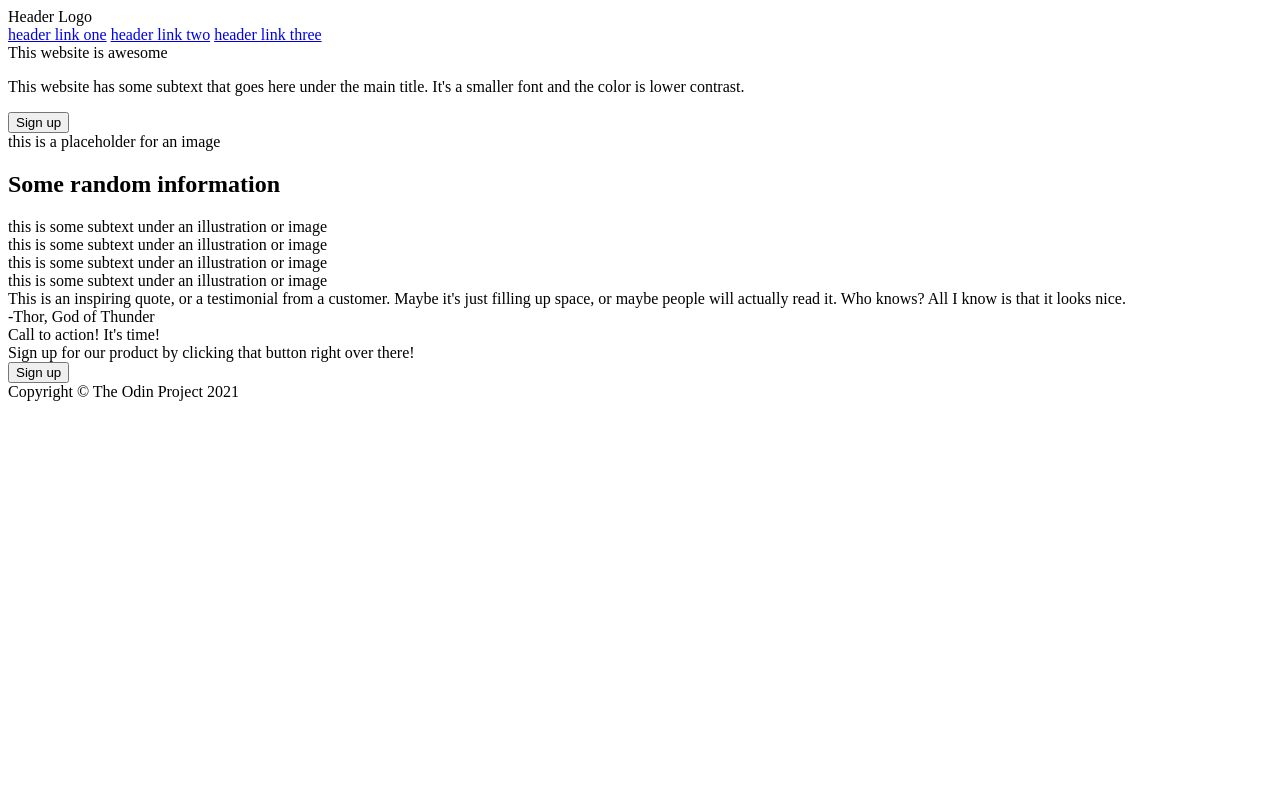
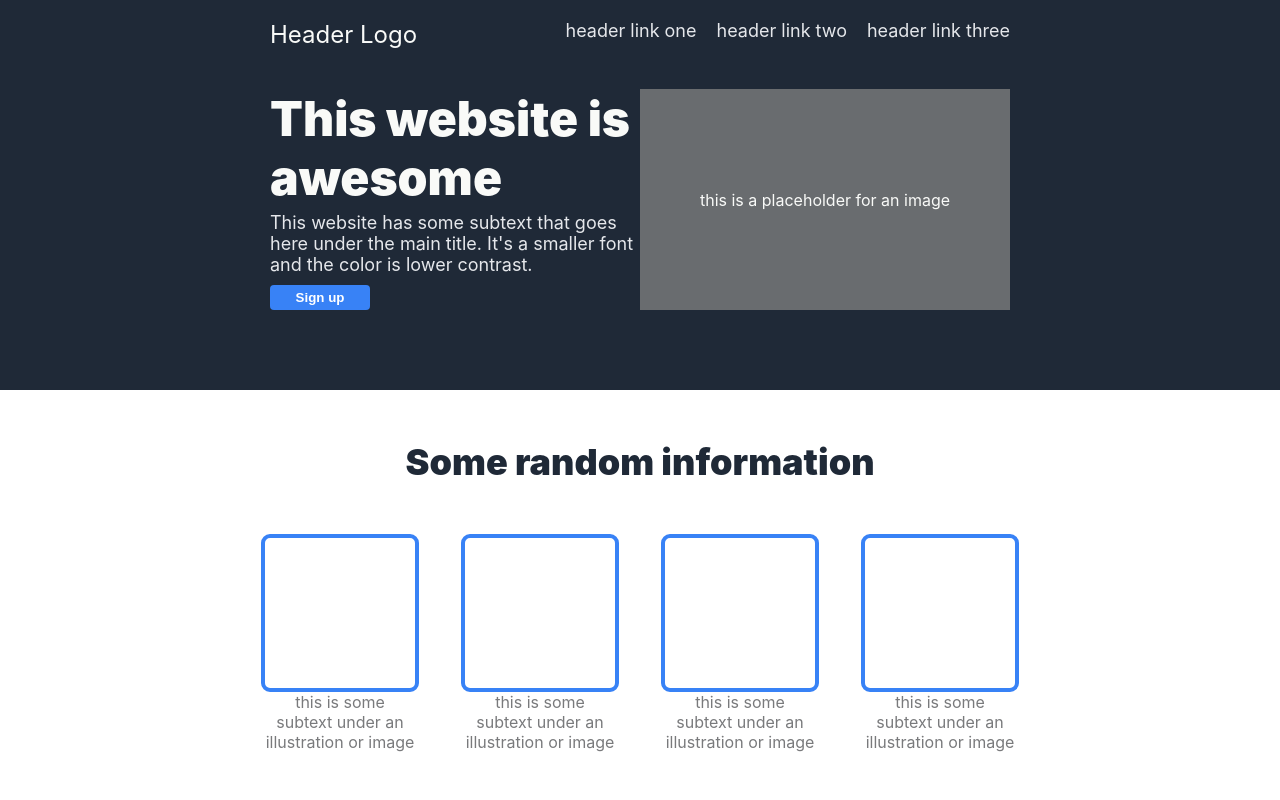
Before and after one commit to eleanorcamp/odin-landing, a plain HTML site: page index.html in a window 1280 px wide. Shown: the top 800 px of the page. Drawn offline with Linux system fonts and the light colour scheme.

Commit message:
Add CSS to 3/4 of page

```diff
--- a/index.html
+++ b/index.html
@@ -17,12 +17,14 @@
 
 
         <div class="header-wrapper">
-            <div class="title">This website is awesome</div>
-            <p>
-                This website has some subtext that goes here under the main title.
-                It's a smaller font and the color is lower contrast.
-            </p>
-            <button class="sign-up">Sign up</button>
+            <div class="text-half">
+                <div class="hero-text">This website is awesome</div>
+                <div class="hero-subtext">
+                    This website has some subtext that goes here under the main title.
+                    It's a smaller font and the color is lower contrast.
+                </div>
+                <button class="sign-up-button">Sign up</button>
+            </div>
             <div class="image-holder">
                 this is a placeholder for an image
             </div>
@@ -30,7 +32,7 @@
     </div>
 
     <div class="image-section">
-        <h2 class="section-header">Some random information</h2>
+        <div class="section-header">Some random information</div>
 
         <div class="card-wrapper">
             <div class="info">
@@ -66,8 +68,11 @@
 
     <div class="sign-up-section">
         <div class="sign-up-card">
-            <div class="sign-up-header">Call to action! It's time!</div>
-            <div class="sign-up-text">Sign up for our product by clicking that button right over there!</div>
+
+            <div class="card-text">
+                <div class="sign-up-header">Call to action! It's time!</div>
+                <div class="sign-up-text">Sign up for our product by clicking that button right over there!</div>
+            </div>
 
             <button class="button2">Sign up</button>
         </div>
--- a/styles.css
+++ b/styles.css
@@ -0,0 +1,179 @@
+body{
+  font-family: -apple-system, BlinkMacSystemFont, 'Segoe UI', Roboto, Oxygen, Ubuntu, Cantarell, 'Open Sans', 'Helvetica Neue', sans-serif;
+  margin: 0;
+  display: flex;
+  flex-direction: column;
+  /* align-items: center; */
+  justify-content: space-between;
+}
+
+.heading{
+    background-color: #1F2937;
+    color: #F9FAF8;
+    padding: 0px 250px;
+    padding-bottom: 60px;
+    margin-bottom: 50px;
+}
+
+.header-wrapper{
+    display: flex;
+    padding: 20px;
+    justify-content: space-between;
+}
+
+.hero-text{
+    font-size: 48px;
+    font-weight: 900;
+}
+
+.hero-subtext, a{
+    font-size: 18px;
+    color: #E5E7Eb;
+}
+
+.text-half{
+    display: flex;
+    flex-direction: column;
+    width: 400px;
+    gap: 5px;
+}
+
+.image-holder{
+    display: flex;
+    background-color: #818181c3;
+    width: 400px;
+    justify-content: center;
+    align-items: center;
+}
+
+a{
+    text-decoration: none;
+    color: #E5E7Eb;
+}
+
+.header-bar{
+    padding: 20px;
+    display: flex;
+    justify-content: space-between;
+    gap: 20px;
+}
+
+.header-bar .logo{
+    flex: 1;
+    font-size: 24px;
+    color: #F9FAF8;
+}
+
+.sign-up-button{
+    background-color: #3882F6;
+    width: 100px;
+    border-radius: 4px;
+    border: none;
+    color: white;
+    padding: 5px;
+    margin-top: 5px;
+    font-weight: 800;
+}
+
+
+/* ---------------------------*/
+
+.image-section{
+    display: flex;
+    flex-direction: column;
+    align-items: center;
+    padding: 0 0 60px;
+}
+
+.card-wrapper{
+    display: flex;
+    gap: 50px;
+}
+
+.image{
+    border: solid #3882F6 4px;
+    width: 150px;
+    height: 150px;
+    border-radius: 9px;
+}
+
+.info{
+    width: 150px;
+    display: flex;
+    flex-direction: column;
+    align-items: center;
+}
+
+.image-text{
+    color: #797a7c;
+    text-align: center;
+}
+
+.section-header{
+    font-size: 36px;
+    font-weight: 900;
+    color: #1F2937;
+    padding: 0 0 50px;
+}
+
+
+/* ---------------------------*/
+
+.quote-section{
+    background-color: #E5E7Eb;
+    display: flex;
+    flex-direction: column;
+    align-items: center;
+    padding: 100px 300px;
+    gap: 10px;
+}
+
+.quote{
+    font-size: 36px;
+    font-style: italic;
+    font-weight: 200;
+    color: #575757;
+}
+
+.quote-author{
+    align-self: flex-end;
+    font-weight: 700;
+    font-size: 24px;
+}
+
+/* ---------------------------*/
+
+
+.sign-up-section{
+    display: flex;
+    justify-content: center;
+    align-items: center;
+    padding: 50px;
+}
+
+.sign-up-card{
+    background-color: #3882F6;
+    width: 75%;
+    border: none;
+    border-radius: 8px;
+    padding: 20px 10px;
+    display: flex;
+    justify-content: space-around;
+    gap: 40px;
+}
+
+.sign-up-header{
+    font-size: 24px;
+    font-weight: 500;
+}
+
+.card-text{
+    color: white;
+    /* padding: 0 20px; */
+}
+
+/* ---------------------------*/
+.footer{
+    background-color: #1F2937;
+    color: #F9FAF8;
+}
```
